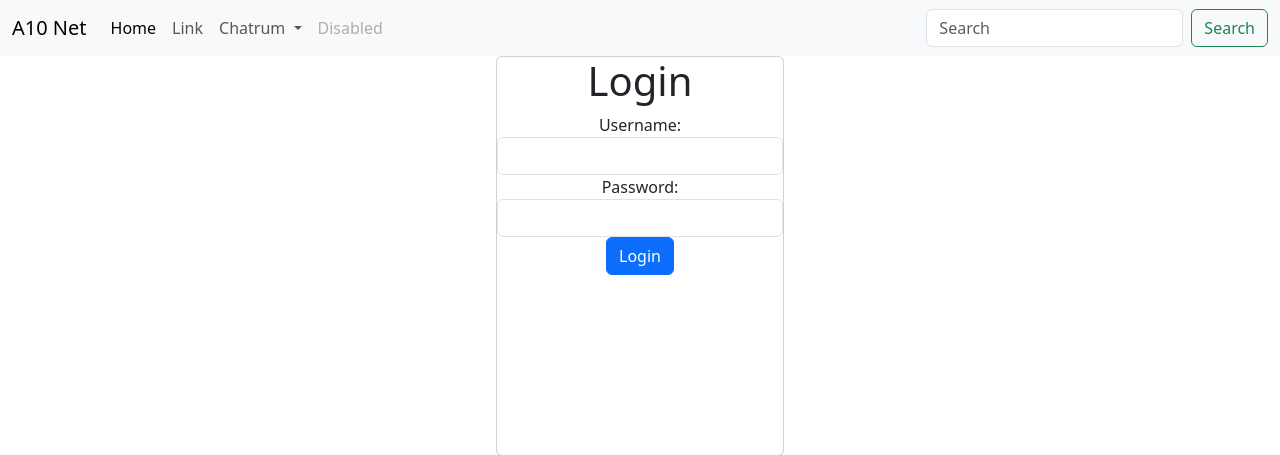
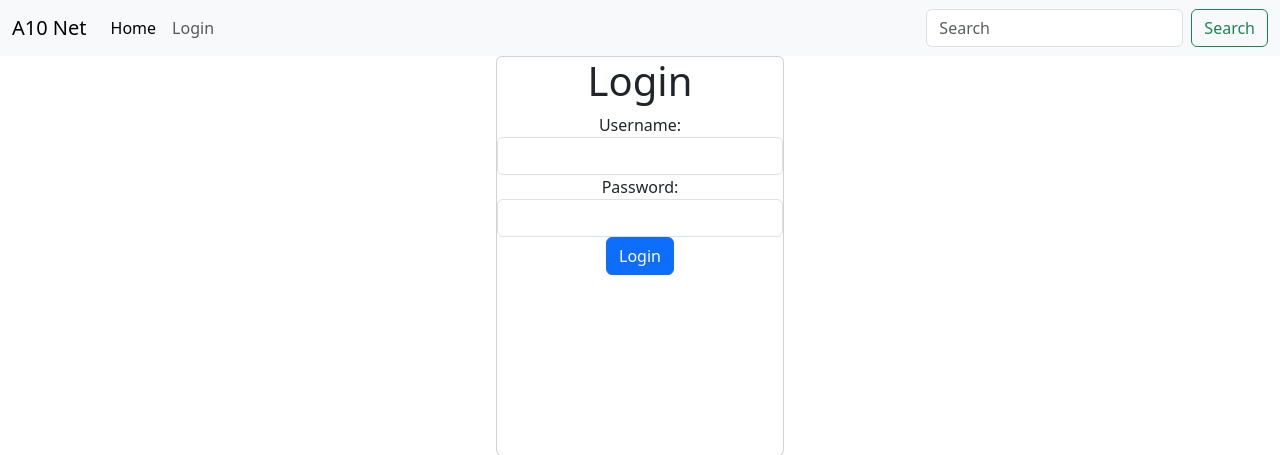
Before and after one commit to JavierVolpe/ittek-2a-a10-1aars-projekt, a Flask app: page /login in a window 1280 px wide. Shown: the top 455 px of the page. Run offline with Flask 3, Linux system fonts and the light colour scheme.

```diff
--- a/app.py
+++ b/app.py
@@ -20,7 +20,7 @@ def load_user(username):
 def home():
     return render_template("home.html")
 
-@app.route("/login", methods=['POST', 'GET'])
+@app.route("/login", methods=["GET","POST"])
 def login():
     if request.method == 'POST':
         username = request.form['username']
--- a/templates/base.html
+++ b/templates/base.html
@@ -21,6 +21,7 @@
             <li class="nav-item">
               <a class="nav-link active" aria-current="page" href="/">Home</a>
             </li>
+            {% if current_user.is_authenticated %}
             <li class="nav-item">
               <a class="nav-link" href="/it-chat">Link</a>
             </li>
@@ -36,8 +37,13 @@
               </ul>
             </li>
             <li class="nav-item">
-              <a class="nav-link disabled" aria-disabled="true">Disabled</a>
+              <a class="nav-link" href="/logout">Logout</a>
             </li>
+            {% else %}
+            <li class="nav-item">
+              <a class="nav-link" href="/login">Login</a>
+            </li>
+            {% endif %}
           </ul>
           <form class="d-flex" role="search">
             <input class="form-control me-2" type="search" placeholder="Search" aria-label="Search">
--- a/templates/home.html
+++ b/templates/home.html
@@ -1,4 +1,9 @@
 {% extends "base.html" %}
 {% block title %}home{% endblock %}
 {% block content %}
+{% if current_user.is_authenticated %}
+<h1 class="text-center">ITS PARTY TIME</h1>
+{% else %}
+<h1 class="text-center">Pls log in via the login button in the navbar</h1>
+{% endif %}
 {% endblock %}
--- a/templates/login.html
+++ b/templates/login.html
@@ -1,9 +1,9 @@
 {% extends "base.html" %}
-{% block title %}loggedin{% endblock %}
+{% block title %}Login{% endblock %}
 {% block content %}
 <div class="card text-center mx-auto" style="width: 18rem; height: 400px;">
     <h1 class="text-center">Login</h1>
-    <form action="/" method="post">
+    <form action="/login" method="post">
         <div class="form-group">
             <label for="username">Username:</label>
             <input type="text" class="form-control" id="username" name="username" required>
```
